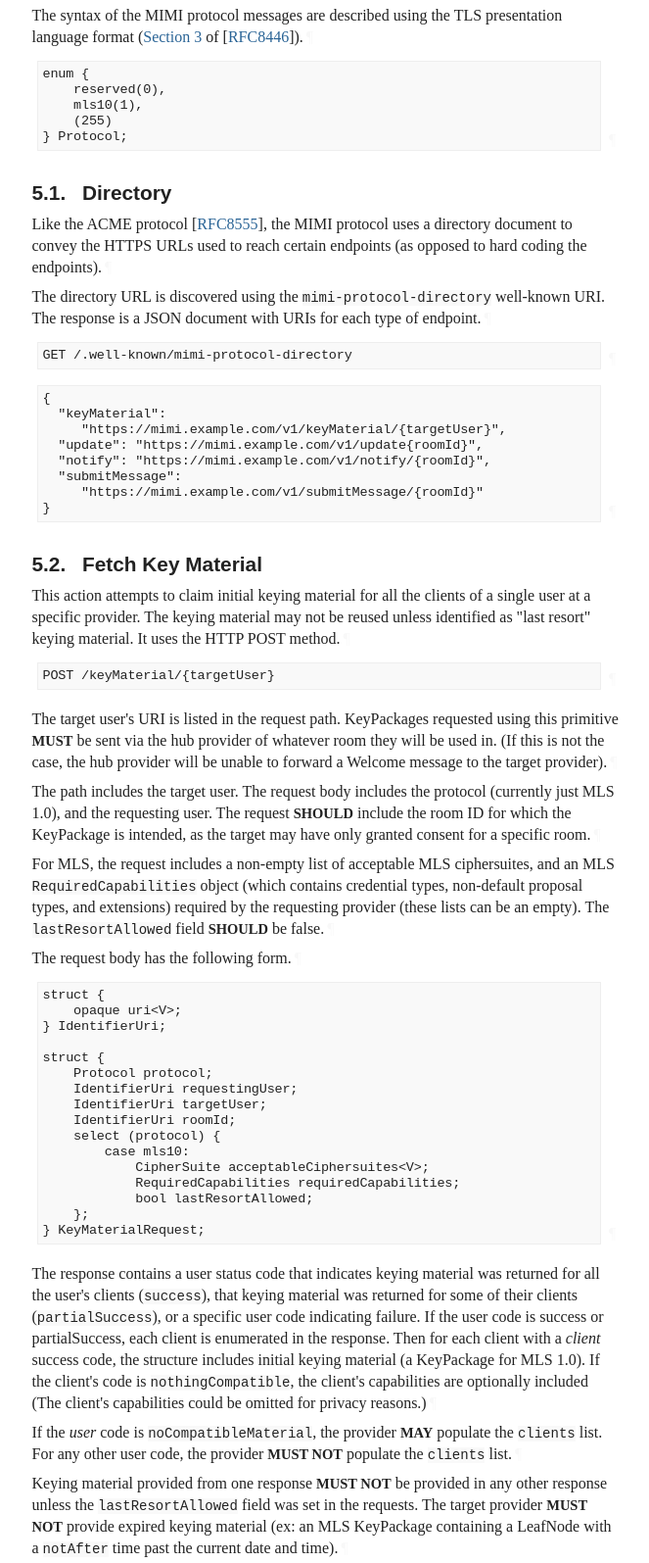
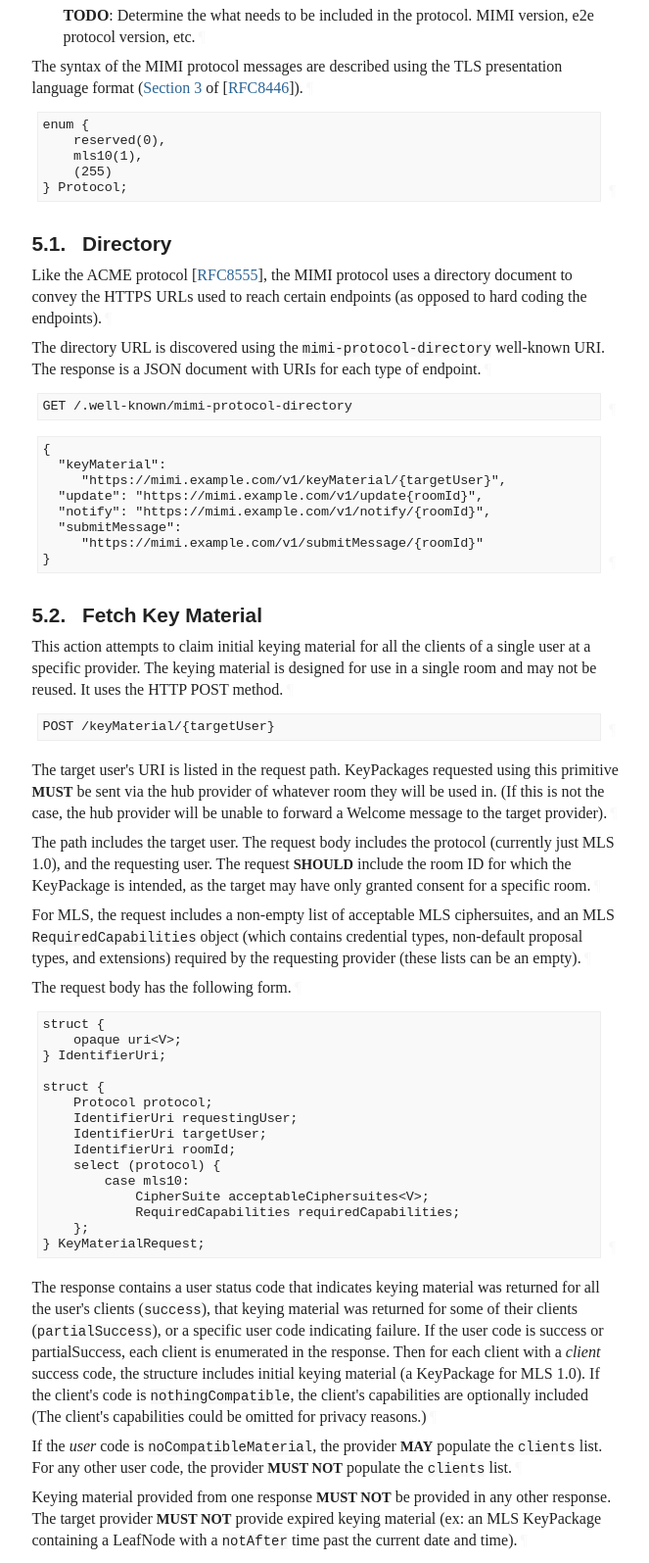
Before and after one commit to ietf-wg-mimi/mimi-protocol, a plain HTML site: page rohan/basic-mechanism2/draft-ralston-mimi-protocol.html in a window 1280 px wide. Shown: the part 9712-11307 px from the top of the page at 98% size, without its empty margins (92-755 px from the left). Drawn offline with Linux system fonts and the light colour scheme; a web font is replaced by a local one.

Commit message:
Script updating gh-pages from a4fa3c6. [ci skip]

```diff
--- a/rohan/basic-mechanism2/draft-ralston-mimi-protocol.html
+++ b/rohan/basic-mechanism2/draft-ralston-mimi-protocol.html
@@ -2400,16 +2400,22 @@ proposal, signs the proposal as a PublicMessage, and submits them to the
 <p id="section-5-1">This section describes the specific endpoints necessary to provide the
 functionality in the example flow. The framing for each endpoint includes a
 protocol so that different variations of the end-to-end encryption can be used.<a href="#section-5-1" class="pilcrow">¶</a></p>
-<p id="section-5-2">The syntax of the MIMI protocol messages are described using the TLS
-presentation language format (<span><a href="https://rfc-editor.org/rfc/rfc8446#section-3" class="relref">Section 3</a> of [<a href="#RFC8446" class="cite xref">RFC8446</a>]</span>).<a href="#section-5-2" class="pilcrow">¶</a></p>
-<div class="lang-tls sourcecode" id="section-5-3">
+<ul class="normal ulEmpty">
+<li class="normal ulEmpty" id="section-5-2.1">
+          <p id="section-5-2.1.1"><strong>TODO</strong>: Determine the what needs to be included in the protocol. MIMI
+  version, e2e protocol version, etc.<a href="#section-5-2.1.1" class="pilcrow">¶</a></p>
+</li>
+      </ul>
+<p id="section-5-3">The syntax of the MIMI protocol messages are described using the TLS
+presentation language format (<span><a href="https://rfc-editor.org/rfc/rfc8446#section-3" class="relref">Section 3</a> of [<a href="#RFC8446" class="cite xref">RFC8446</a>]</span>).<a href="#section-5-3" class="pilcrow">¶</a></p>
+<div class="lang-tls sourcecode" id="section-5-4">
 <pre>
 enum {
     reserved(0),
     mls10(1),
     (255)
 } Protocol;
-</pre><a href="#section-5-3" class="pilcrow">¶</a>
+</pre><a href="#section-5-4" class="pilcrow">¶</a>
 </div>
 <div id="directory">
 <section id="section-5.1">
@@ -2446,9 +2452,8 @@ GET /.well-known/mimi-protocol-directory
 <a href="#section-5.2" class="section-number selfRef">5.2. </a><a href="#name-fetch-key-material" class="section-name selfRef">Fetch Key Material</a>
         </h3>
 <p id="section-5.2-1">This action attempts to claim initial keying material for all the clients
-of a single user at a specific provider. The keying material may not be
-reused unless identified as "last resort" keying material. It uses the
-HTTP POST method.<a href="#section-5.2-1" class="pilcrow">¶</a></p>
+of a single user at a specific provider. The keying material is designed
+for use in a single room and may not be reused. It uses the HTTP POST method.<a href="#section-5.2-1" class="pilcrow">¶</a></p>
 <div class="alignLeft art-text artwork" id="section-5.2-2">
 <pre>
 POST /keyMaterial/{targetUser}
@@ -2465,7 +2470,7 @@ granted consent for a specific room.<a href="#section-5.2-4" class="pilcrow">¶<
 <p id="section-5.2-5">For MLS, the request includes a non-empty list of acceptable MLS ciphersuites,
 and an MLS <code>RequiredCapabilities</code> object (which contains credential types,
 non-default proposal types, and extensions) required by the requesting provider
-(these lists can be an empty). The <code>lastResortAllowed</code> field <span class="bcp14">SHOULD</span> be false.<a href="#section-5.2-5" class="pilcrow">¶</a></p>
+(these lists can be an empty).<a href="#section-5.2-5" class="pilcrow">¶</a></p>
 <p id="section-5.2-6">The request body has the following form.<a href="#section-5.2-6" class="pilcrow">¶</a></p>
 <div class="lang-tls sourcecode" id="section-5.2-7">
 <pre>
@@ -2482,7 +2487,6 @@ struct {
         case mls10:
             CipherSuite acceptableCiphersuites&lt;V&gt;;
             RequiredCapabilities requiredCapabilities;
-            bool lastResortAllowed;
     };
 } KeyMaterialRequest;
 </pre><a href="#section-5.2-7" class="pilcrow">¶</a>
@@ -2500,7 +2504,7 @@ reasons.)<a href="#section-5.2-8" class="pilcrow">¶</a></p>
 <code>clients</code> list. For any other user code, the provider <span class="bcp14">MUST NOT</span> populate the
 <code>clients</code> list.<a href="#section-5.2-9" class="pilcrow">¶</a></p>
 <p id="section-5.2-10">Keying material provided from one response <span class="bcp14">MUST NOT</span> be provided in any other
-response unless the <code>lastResortAllowed</code> field was set in the requests.
+response.
 The target provider <span class="bcp14">MUST NOT</span> provide expired keying material (ex: an MLS
 KeyPackage containing a LeafNode with a <code>notAfter</code> time past the current date
 and time).<a href="#section-5.2-10" class="pilcrow">¶</a></p>
@@ -2520,9 +2524,8 @@ enum {
 
 enum {
     success(0);
-    keyMaterialExhausted(1);
-    onlyLastResort(2);
-    nothingCompatible(3);
+    keyMaterialExhausted(1),
+    nothingCompatible(2),
     (255)
 } KeyMaterialClientCode;
 
```
Also changed, not shown: rohan/basic-mechanism2/draft-ralston-mimi-protocol.txt (+10 -11 lines).
